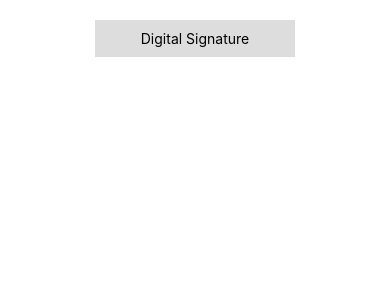
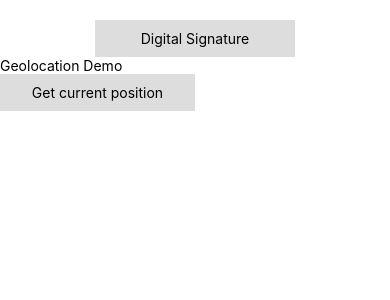
Before and after one commit to vijay-dadhich09/RN-POC-s, a React Native app: screen / in a window 390 px wide. Shown: the top 300 px of the page. Built offline with nearby package versions, Linux system fonts and the light colour scheme; what react-native would draw is missing.

Commit message:
initial commit geolocation

```diff
--- a/App.js
+++ b/App.js
@@ -26,6 +26,7 @@ import {
 } from 'react-native/Libraries/NewAppScreen';
 import {SignatureScreen} from './src/components/SignatureScreen';
 import {ModalDialog} from './src/components/ModalDialog';
+import {GeolocationComp} from './src/components/GeolocationComp';
 
 const App: () => React$Node = () => {
   const [showModal, setShowModal] = React.useState(false);
@@ -49,6 +50,7 @@ const App: () => React$Node = () => {
               <Text>Digital Signature</Text>
             </TouchableOpacity>
           </View>
+          <GeolocationComp />
         </ScrollView>
         <ModalDialog showModal={showModal} onCloseModal={onCloseModal}>
           <SignatureScreen />
--- a/package.json
+++ b/package.json
@@ -10,11 +10,12 @@
     "lint": "eslint ."
   },
   "dependencies": {
+    "@react-native-community/geolocation": "^2.0.2",
     "prop-types": "^15.7.2",
     "react": "16.13.1",
     "react-native": "0.63.3",
-    "react-native-webview": "^11.0.0",
-    "react-native-signature-canvas": "^3.3.0"
+    "react-native-signature-canvas": "^3.3.0",
+    "react-native-webview": "^11.0.0"
   },
   "devDependencies": {
     "@babel/core": "^7.12.8",
--- /dev/null
+++ b/src/components/GeolocationComp.js
@@ -0,0 +1,52 @@
+import React, {useState, useEffect} from 'react';
+import {StyleSheet, View, Text, TouchableOpacity} from 'react-native';
+// import Geolocation from 'react-native-geolocation-service';
+import Geolocation from '@react-native-community/geolocation';
+
+export const GeolocationComp = () => {
+  const [hasLocationPermission, setHasLocationPermission] = useState(true);
+  // useEffect(() => {
+  //   setModalVisible(showModal);
+  // }, [showModal]);
+
+  const getCurrentPosition = () => {
+    if (hasLocationPermission) {
+      console.log('Geolocation: ', Geolocation);
+      Geolocation.getCurrentPosition(
+        (position) => {
+          console.log('position: ', position);
+        },
+        (error) => {
+          // See error code charts below.
+          console.log('error: ', error.code, error.message);
+        },
+        {enableHighAccuracy: true, timeout: 15000, maximumAge: 10000},
+      );
+    }
+  };
+  return (
+    <View>
+      <Text>Geolocation Demo</Text>
+      <TouchableOpacity onPress={getCurrentPosition} style={styles.buttonStyle}>
+        <Text>Get current position</Text>
+      </TouchableOpacity>
+    </View>
+  );
+};
+
+const styles = StyleSheet.create({
+  container: {
+    flex: 1,
+    marginTop: 40,
+  },
+  buttonContainer: {
+    alignItems: 'flex-end',
+    marginRight: 10,
+  },
+  buttonStyle: {
+    alignItems: 'center',
+    backgroundColor: '#DDDDDD',
+    padding: 10,
+    width: '50%',
+  },
+});
```
Also changed, not shown: 6 other files (tests, documents, lock files or other folders).
